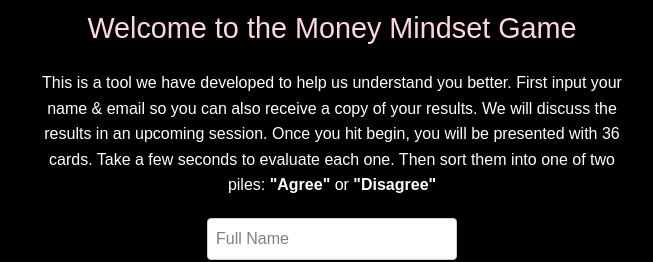
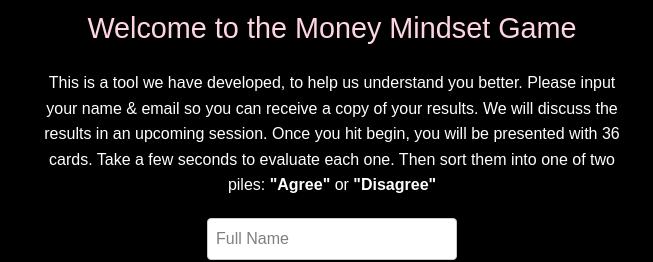
Before and after one commit to akapadi0/moneymindsetgame, a Next.js app: page / in a window 1280 px wide. Shown: the part 133-395 px from the top of the page, without its empty margins (308-961 px from the left). Built offline with nearby package versions, Linux system fonts and the light colour scheme.

Commit message:
Update for wording

```diff
--- a/src/app/page.tsx
+++ b/src/app/page.tsx
@@ -38,7 +38,7 @@ const allStatements: StatementData[] = [
   },
   {
     // Escaped single quotes
-    statement: "Carrying debt makes me uncomfortable, even if it&apos;s considered &apos;good debt.&apos;",
+    statement: "Carrying debt makes me uncomfortable, even if is considered good debt.",
     category: "Guardians",
   },
   {
@@ -80,7 +80,7 @@ const allStatements: StatementData[] = [
 
   // Impressors
   {
-    statement: "The lifestyle and choices of my social circle influences what I too value in my life",
+    statement: "The lifestyle and choices of my social circle influences what I too value in my life.",
     category: "Impressors",
   },
   {
@@ -180,7 +180,7 @@ const allStatements: StatementData[] = [
   },
   {
     // Escaped single quotes
-    statement: "I don&apos;t see the point in worrying too much about future &apos;what ifs.&apos;",
+    statement: "I do not see the point in worrying too much about future and what ifs",
     category: "Free Spirits",
   },
 ];
@@ -249,8 +249,8 @@ export default function MoneyMindsetGame() {
           />
           <h1 style={styles.title}>Welcome to the Money Mindset Game</h1>
           <p style={styles.introText}>
-            This is a tool we have developed to help us understand you better.
-            First input your name & email so you can also receive a copy of your results.
+            This is a tool we have developed, to help us understand you better.
+            Please input your name & email so you can receive a copy of your results.
             We will discuss the results in an upcoming session. Once you hit begin,
             you will be presented with 36 cards. Take a few seconds to evaluate each one.
             Then sort them into one of two piles: <strong>&quot;Agree&quot;</strong> or <strong>&quot;Disagree&quot;</strong>
```
